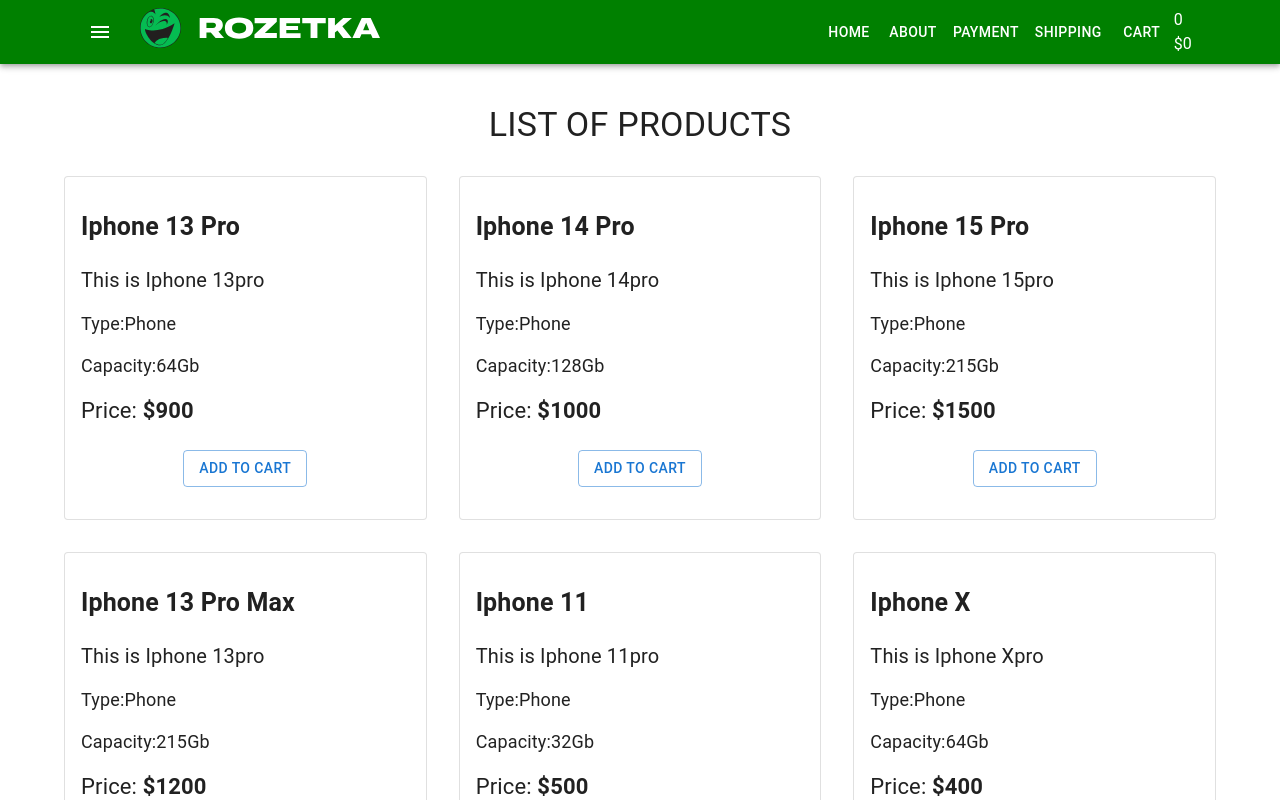
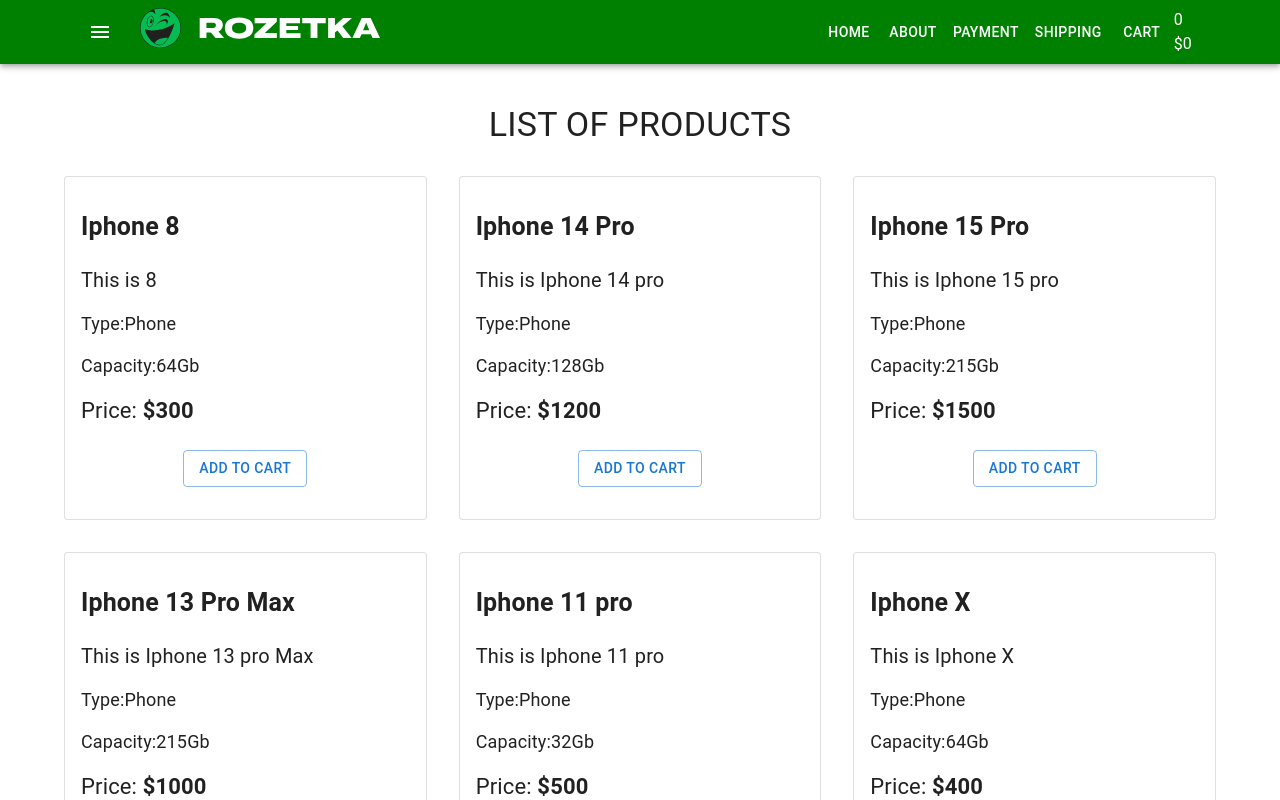
Before and after one commit to Vitalik-13/react-progect, a React (Create React App) app: page / in a window 1280 px wide. Shown: the top 800 px of the page. Built offline with nearby package versions, Linux system fonts and the light colour scheme.

Commit message:
add method map in ours array

```diff
--- a/src/components/Products/ProductListItem.tsx
+++ b/src/components/Products/ProductListItem.tsx
@@ -19,7 +19,7 @@
             <CardContent>
                 <h4 className="product-title">{productTitle}</h4>
                 <p className="product-description">
-                    This is Iphone {productsDscription}pro
+                    This is {productsDscription}
                 </p>
                 <div className="product-featuers">Type:{productType}</div>
                 <div className="product-featuers">
@@ -35,4 +35,5 @@
         </Card>
     )
 }
+
 export default ProductListItem
--- a/src/components/Products/ProductsList.tsx
+++ b/src/components/Products/ProductsList.tsx
@@ -18,14 +18,17 @@
             </Typography>
             <Grid container spacing={4}>
                 {ProductsArray.map(
-                    ({
-                        productTitle,
-                        productsDscription,
-                        productType,
-                        productsFeatures,
-                        productsPrice,
-                    }) => (
-                        <Grid item xs={12} sm={4}>
+                    (
+                        {
+                            productTitle,
+                            productsDscription,
+                            productType,
+                            productsFeatures,
+                            productsPrice,
+                        },
+                        index
+                    ) => (
+                        <Grid item xs={12} sm={4} key={index}>
                             <ProductListItem
                                 productTitle={productTitle}
                                 productsDscription={productsDscription}
--- a/src/container/Main/Main.tsx
+++ b/src/container/Main/Main.tsx
@@ -1,4 +1,4 @@
-import { Container } from '@mui/material'
+import Container from '@mui/material/Container'
 import Home from 'pages/Home/Home'
 
 type Props = {}
--- a/src/utils/ProductsArray.ts
+++ b/src/utils/ProductsArray.ts
@@ -7,43 +7,43 @@
 }
 const ProductsArray: Product[] = [
     {
-        productTitle: 'Iphone 13 Pro',
-        productsDscription: '13',
+        productTitle: 'Iphone 8 ',
+        productsDscription: '8',
         productType: 'Phone',
         productsFeatures: '64',
-        productsPrice: 900,
+        productsPrice: 300,
     },
     {
         productTitle: 'Iphone 14 Pro',
-        productsDscription: '14',
+        productsDscription: 'Iphone 14 pro',
         productType: 'Phone',
         productsFeatures: '128',
-        productsPrice: 1000,
+        productsPrice: 1200,
     },
     {
-        productTitle: 'Iphone 15 Pro',
-        productsDscription: '15',
+        productTitle: 'Iphone 15 Pro ',
+        productsDscription: 'Iphone 15 pro',
         productType: 'Phone',
         productsFeatures: '215',
         productsPrice: 1500,
     },
     {
         productTitle: 'Iphone 13 Pro Max',
-        productsDscription: '13',
+        productsDscription: 'Iphone 13 pro Max',
         productType: 'Phone',
         productsFeatures: '215',
-        productsPrice: 1200,
+        productsPrice: 1000,
     },
     {
-        productTitle: 'Iphone 11',
-        productsDscription: '11',
+        productTitle: 'Iphone 11 pro',
+        productsDscription: 'Iphone 11 pro',
         productType: 'Phone',
         productsFeatures: '32',
         productsPrice: 500,
     },
     {
         productTitle: 'Iphone X ',
-        productsDscription: 'X',
+        productsDscription: 'Iphone X',
         productType: 'Phone',
         productsFeatures: '64',
         productsPrice: 400,
```
